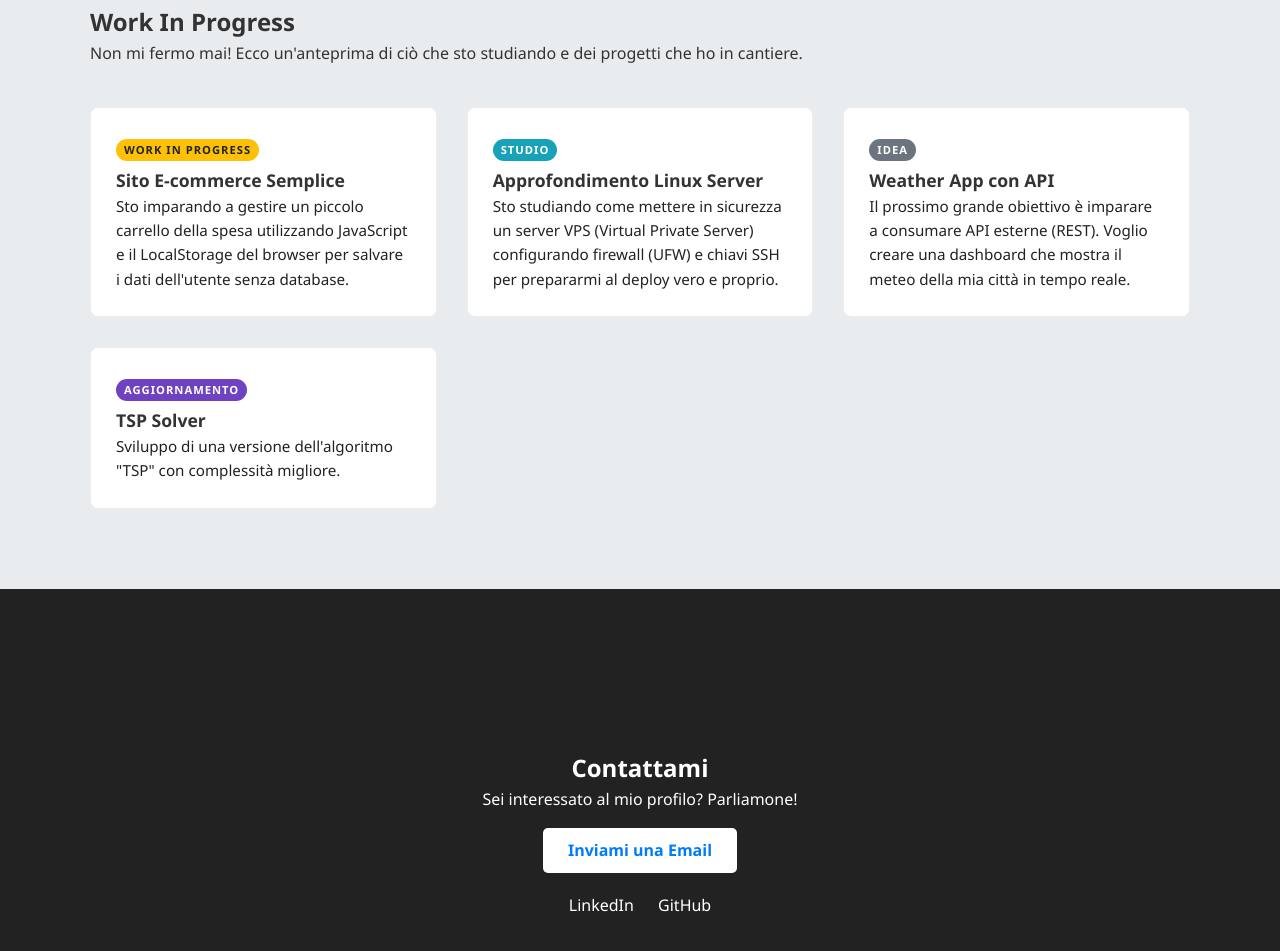
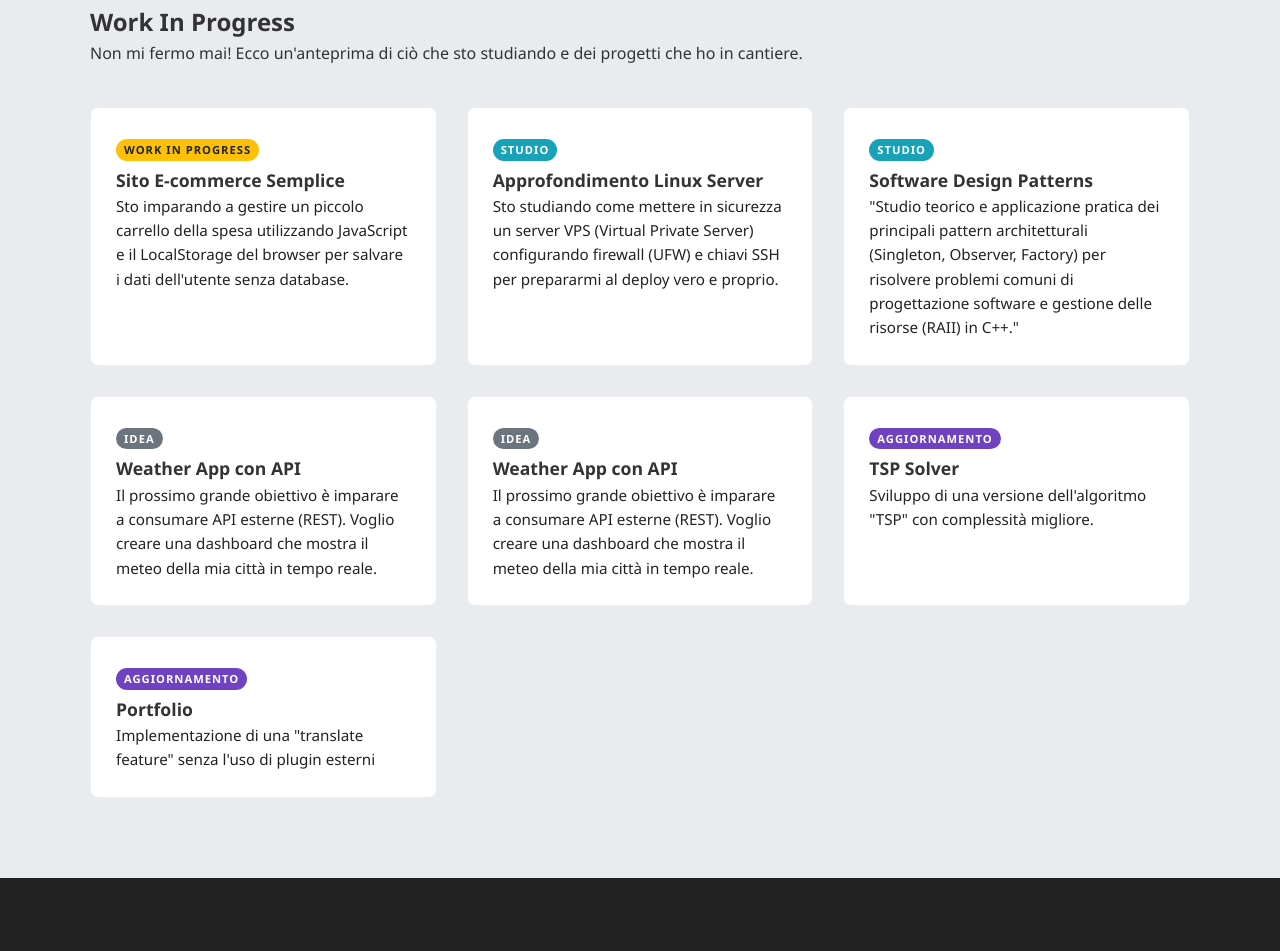
Before and after one commit to SalvatoreDev15/Portfolio-Website, a plain HTML site: page index.html in a window 1280 px wide. Shown: the part 1991-2942 px from the top of the page. Drawn offline with Linux system fonts and the light colour scheme.

Commit message:
Added more projects

```diff
--- a/index.html
+++ b/index.html
@@ -120,6 +120,16 @@
             </article>
 
             <article class="project-card wip-card">
+                <h3><span class="status-indicator learning">Studio</span><br>Software Design Patterns</h3>
+                <p>"Studio teorico e applicazione pratica dei principali pattern architetturali (Singleton, Observer, Factory) per risolvere problemi comuni di progettazione software e gestione delle risorse (RAII) in C++."</p>
+            </article>
+
+            <article class="project-card wip-card">
+                <h3><span class="status-indicator planned">Idea</span><br>Weather App con API</h3>
+                <p>Il prossimo grande obiettivo è imparare a consumare API esterne (REST). Voglio creare una dashboard che mostra il meteo della mia città in tempo reale.</p>
+            </article>
+
+            <article class="project-card wip-card">
                 <h3><span class="status-indicator planned">Idea</span><br>Weather App con API</h3>
                 <p>Il prossimo grande obiettivo è imparare a consumare API esterne (REST). Voglio creare una dashboard che mostra il meteo della mia città in tempo reale.</p>
             </article>
@@ -127,6 +137,11 @@
             <article class="project-card wip-card">
                 <h3><span class="status-indicator update">Aggiornamento</span><br>TSP Solver</h3>
                 <p>Sviluppo di una versione dell'algoritmo "TSP" con complessità migliore.</p>
+            </article>
+
+            <article class="project-card wip-card">
+                <h3><span class="status-indicator update">Aggiornamento</span><br>Portfolio</h3>
+                <p>Implementazione di una "translate feature" senza l'uso di plugin esterni</p>
             </article>
 
         </div>
```
